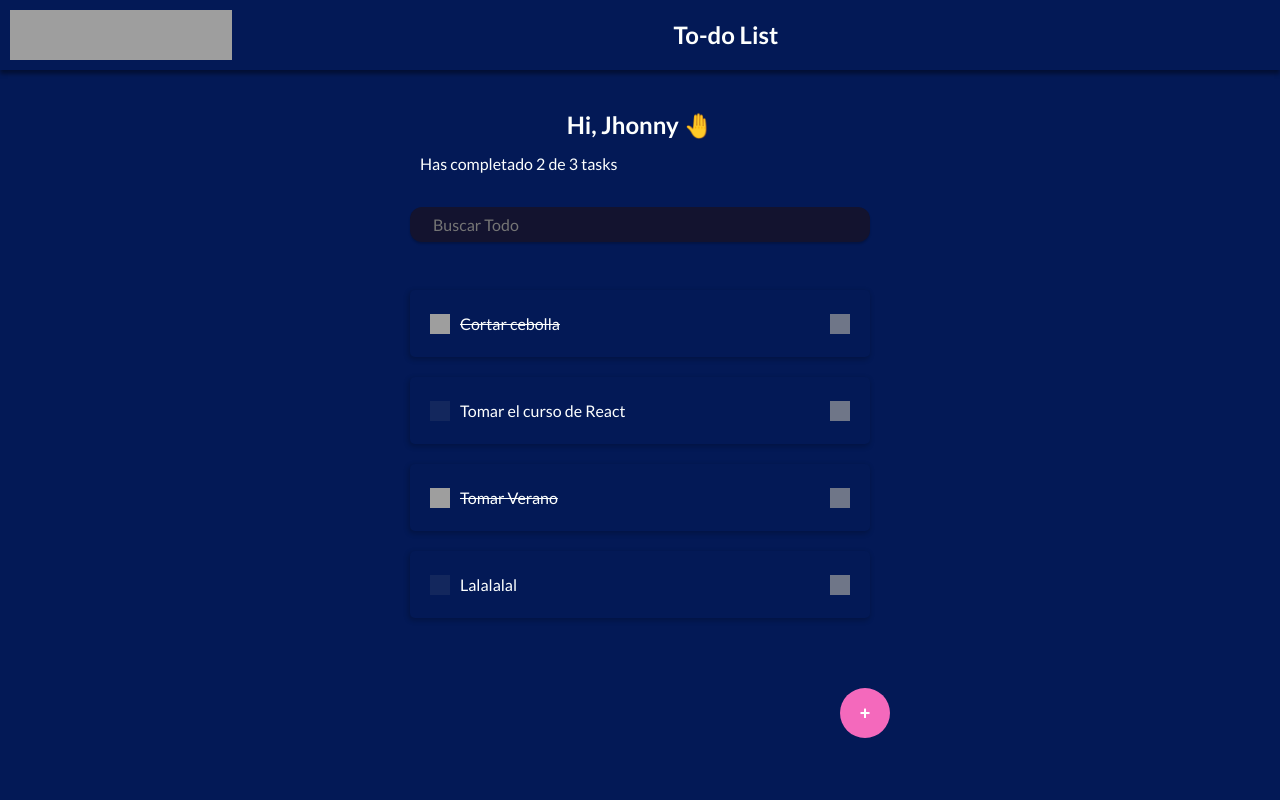
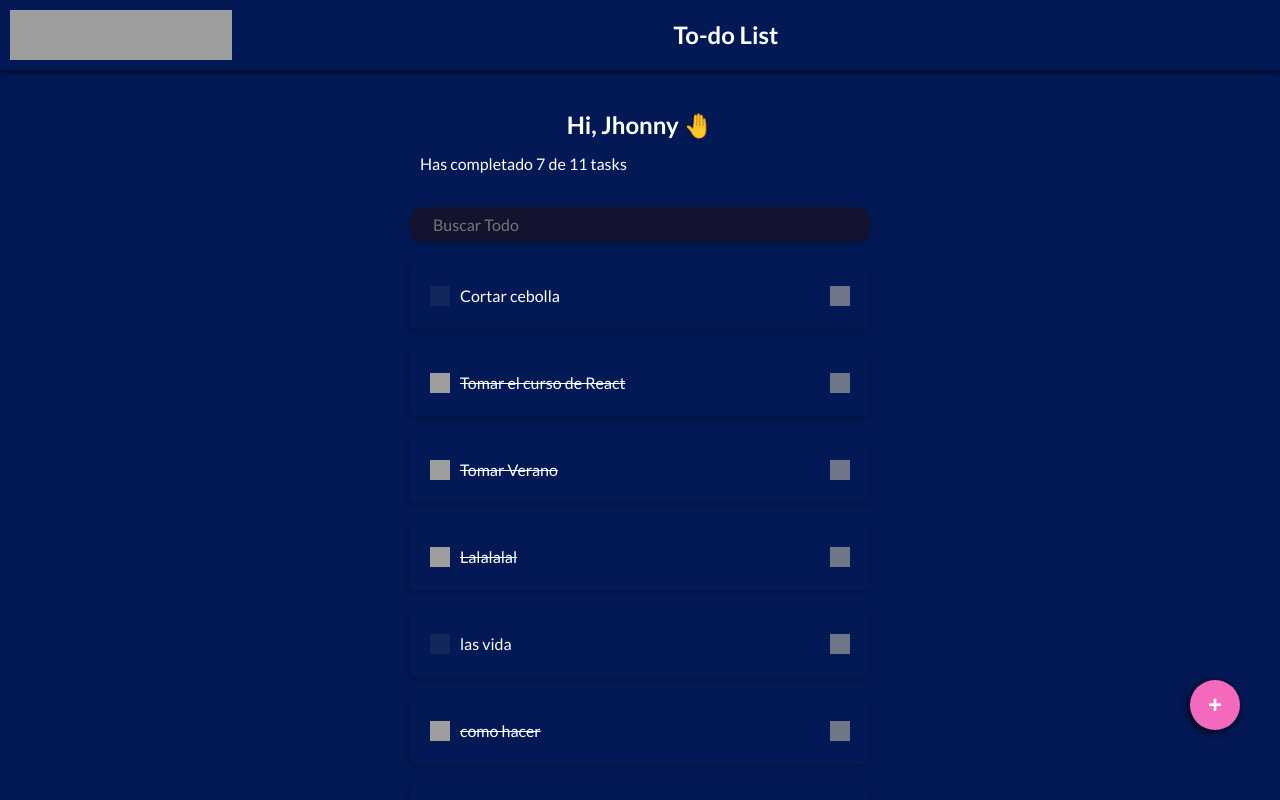
Before and after one commit to MasterJhonny/App-Todo, a React (Create React App) app: page / in a window 1280 px wide. Shown: the top 800 px of the page. Built offline with nearby package versions, Linux system fonts and the light colour scheme; grey boxes are pictures that could not be loaded.

Commit message:
se agrego los cambios de en creado y eliminado

```diff
--- a/public/index.html
+++ b/public/index.html
@@ -9,7 +9,7 @@
       name="description"
       content="Web site created using create-react-app"
     />
-    <link rel="apple-touch-icon" href="%PUBLIC_URL%/logo192.png" />
+    <link rel="apple-touch-icon" href="https://www.svgrepo.com/show/356977/todo-list.svg" />
     <!--
       manifest.json provides metadata used when your web app is installed on a
       user's mobile device or desktop. See https://developers.google.com/web/fundamentals/web-app-manifest/
--- a/src/App.js
+++ b/src/App.js
@@ -10,27 +10,65 @@ import { TodoList } from "./todoList/TodoList";
 import { TodoItem } from './todoItem/TodoItem';
 import { CreateTodoButton } from "./createTodoButton/CreateTodoButton";
 
-const todos = [
-  { text: 'Cortar cebolla', completed: true },
-  { text: 'Tomar el curso de React', completed: false },
-  { text: 'Tomar Verano', completed: true },
-  { text: 'Lalalalal', completed: false }
-
+// list of compoments
+const defaultsTodos = [
+  { id: 1, text: 'Cortar cebolla', completed: false },
+  { id: 2, text: 'Tomar el curso de React', completed: true },
+  { id: 3, text: 'Tomar Verano', completed: true },
+  { id: 4, text: 'Lalalalal', completed: true },
+  { id: 5, text: 'las vida', completed: false },
+  { id: 6, text: 'como hacer', completed: true },
+  { id: 7, text: 'tomar agua', completed: false },
+  { id: 8, text: 'comer tomar', completed: true },
+  { id: 9, text: 'hacer galletas', completed: false },
+  { id: 10, text: 'hacer helados', completed: true },
+  { id: 11, text: 'hacer la tarea', completed: true }
 ]
 
 function App(props) {
+  // estado de los todos existentes
+  const [todos, setTodos] = React.useState(defaultsTodos);
+  // estado de los valores buscados
+  const [searchValue, setSearchValue] = React.useState('');
+
+  // cantidad de todos completed
+  const completedTodos = todos.filter(todo => !!todo.completed).length;
+
+  // exprecion regular para buscar to-dos
+  let expre = new RegExp(searchValue, "i");
+  // flitrado de los todos
+  let nombres = todos.filter(todo => expre.test(todo.text));
+
+  // render de los compomentes
   return (
     <React.Fragment>
       <Header/>
       <div className="main">
-        <TodoCounter/>
-        <TodoSearcher />
+        <TodoCounter
+          total={todos.length}
+          completed={completedTodos}
+        />
+        <TodoSearcher
+          searchValue={searchValue}
+          setSearchValue={setSearchValue}
+        />
         <TodoList>
-          {todos.map((todo, index) => (
-            <TodoItem key={todo.text} id={index.toString()} text={todo.text} completed={todo.completed}/>
+          {nombres.map(todo => (
+            <TodoItem
+              key={todo.text}
+              id={todo.id}
+              text={todo.text}
+              completed={todo.completed}
+              todos={todos}
+              setTodos={setTodos}
+              viewTodos={nombres}
+            />
           ))}
         </TodoList>
-        <CreateTodoButton/>
+        <CreateTodoButton
+          todos={todos}
+          setTodos={setTodos}
+        />
       </div>
     </React.Fragment>
   );
--- a/src/createTodoButton/CreateButton.css
+++ b/src/createTodoButton/CreateButton.css
@@ -1,22 +1,19 @@
-.container__btn {
-    position: relative;
-}
-
-button {
+.btn {
     background-color: #f469bc;
     border: 0;
     width: 50px;
     height: 50px;
     color: #fff;
-    font-size: 18px;
+    font-size: 24px;
     font-weight: bold;
     border-radius: 50%;
     cursor: pointer;
-    position: absolute;
-    bottom: -100px;
-    right: -20px;
+    position: fixed;
+    bottom: 70px;
+    right: 40px;
+    box-shadow: 0px 5px 10px rgba(0, 0, 0, 0.4), -5px 0px 10px rgba(0, 0, 0, 0.4);
 }
-button:hover {
+.btn:hover {
     animation-name: blink;
     animation-duration: 1s;
     font-size: 32px;
@@ -29,6 +26,6 @@ button:hover {
     }
     from {
         background-color: #f469bc;
-        font-size: 18px;
+        font-size: 24px;
     }
 }
--- a/src/createTodoButton/CreateTodoButton.js
+++ b/src/createTodoButton/CreateTodoButton.js
@@ -1,13 +1,19 @@
 import React from 'react';
 import './CreateButton.css';
 
-function CreateTodoButton () {
+function CreateTodoButton ({ todos, setTodos }) {
     const onClickButton = (msg)=> {
-        alert(msg)
+        let valorTodo = prompt(msg);
+        let id = todos.length + 1;
+        todos.unshift({ id: id, text: valorTodo, completed: false });
+        setTodos([...todos]);
     }
     return (
-        <div className="container__btn">
-            <button onClick={() => onClickButton("Ahora si!")}>+</button>
+        <div>
+            <button
+                className="btn"
+                onClick={() => onClickButton("Ahora si! crearemos un to-do:")}
+            >+</button>
         </div>
     );
 }
--- a/src/todoCounter/TodoCounter.js
+++ b/src/todoCounter/TodoCounter.js
@@ -1,11 +1,11 @@
 import React from 'react';
 import './TodoCounter.css';
 
-function TodoCounter () {
+function TodoCounter ({ total, completed }) {
     return (
         <div className="TodoCounter">
             <h2>Hi, Jhonny 🤚</h2>
-            <p>Has completado 2 de 3 tasks</p>
+            <p>Has completado {completed} de {total} tasks</p>
         </div>
     );
 }
--- a/src/todoItem/TodoItem.css
+++ b/src/todoItem/TodoItem.css
@@ -35,13 +35,6 @@ label {
     display: none;
 }
 
-
-input:checked ~ p {
-    text-decoration: line-through;
-}
-input:checked ~ span {
-    opacity: 1;
-}
 .item__check {
     width: 20px;
     height: 20px;
--- a/src/todoItem/TodoItem.js
+++ b/src/todoItem/TodoItem.js
@@ -1,31 +1,64 @@
-import React from 'react';
-import './TodoItem.css';
+import React from "react";
+import "./TodoItem.css";
 
-function TodoItem (props) {
-    const completedTodo = (todo) => {
-        alert(`has Completed el To-do, ${todo}`)
+function TodoItem(props) {
+  // state de completed de cada to-do item
+  const [stateCompleted, setStateCompleted] = React.useState(props.completed);
 
+  // function for change the state of completed
+  const changedStateCompleted = () => {
+    setStateCompleted(!stateCompleted);
+    let index = props.id;
+    let todosModificados = props.todos.map(todo => {
+      if(todo.id === index) {
+        todo.completed = !todo.completed;
       }
-    const deleteTodo = (todo) => {
-        alert(`has Deleted el To-do, ${todo}`)
+      return todo;
+    });
+    props.setTodos([...todosModificados]);
   }
 
+  // function de marcar completed
+  const completedTodo = (todo) => {
+    if(!stateCompleted){
+      alert(`has Completed el To-do, ${todo}`);
+    } else {
+      alert(`Aun no completed el To-do, ${todo}`);
+    }
+    changedStateCompleted();
+  };
+
+  // function for delete to-do item
+  const deleteTodo = (todo) => {
+    alert(`has Deleted el To-do, ${todo}`);
+    let index = props.id;
+    let todosNoDelete = props.todos.filter(todo => todo.id != index);
+    props.setTodos([...todosNoDelete]);
+  };
+
+  // reder To-do item
   return (
-        <li className='TodoItem' id={props.id}>
+    <li className="TodoItem" id={props.id}>
       <label>
         <input
           onClick={() => completedTodo(props.text)}
-                    type="checkbox" className="Todo__check"/>
-                <span className={`item__check ${props.completed && "item__icon--check"}`}></span>
-                <p className={`parrafo ${props.completed && "item__text--check"}`} >{props.text}</p>
+          type="checkbox"
+          className="Todo__check"
+        />
+        <span
+          className={`item__check ${stateCompleted && "item__icon--check"}`}
+        ></span>
+        <p className={`parrafo ${stateCompleted && "item__text--check"}`}>
+          {props.text}
+        </p>
       </label>
       <span
         onClick={() => deleteTodo(props.text)}
-                className='delete-item' title="borrar To-do"></span>
+        className="delete-item"
+        title="borrar To-do"
+      ></span>
     </li>
   );
 }
 
-
-
 export { TodoItem };
--- a/src/todoSearcher/TodoSearcher.js
+++ b/src/todoSearcher/TodoSearcher.js
@@ -1,21 +1,19 @@
 import React from 'react';
 import './TodoSearch.css';
 
-function TodoSearcher () {
-    const [searchValue, setSearchValue] = React.useState('');
+function TodoSearcher ({ searchValue, setSearchValue }) {
 
+    // function at buscar todoSearcher
     const onSearchValue = (event) => {
         setSearchValue(event.target.value);
     }
 
-    return [
+    return (
         <input
             onChange={onSearchValue}
             value={searchValue}
             placeholder="Buscar Todo"/>
-        ,
-        <p>{searchValue}</p>
-    ];
+    );
 }
 
 export { TodoSearcher };
```
Also changed, not shown: public/logo192.png (deleted), public/logo512.png (deleted), public/manifest.json. Lines whose indentation alone changed are shown as unchanged.
